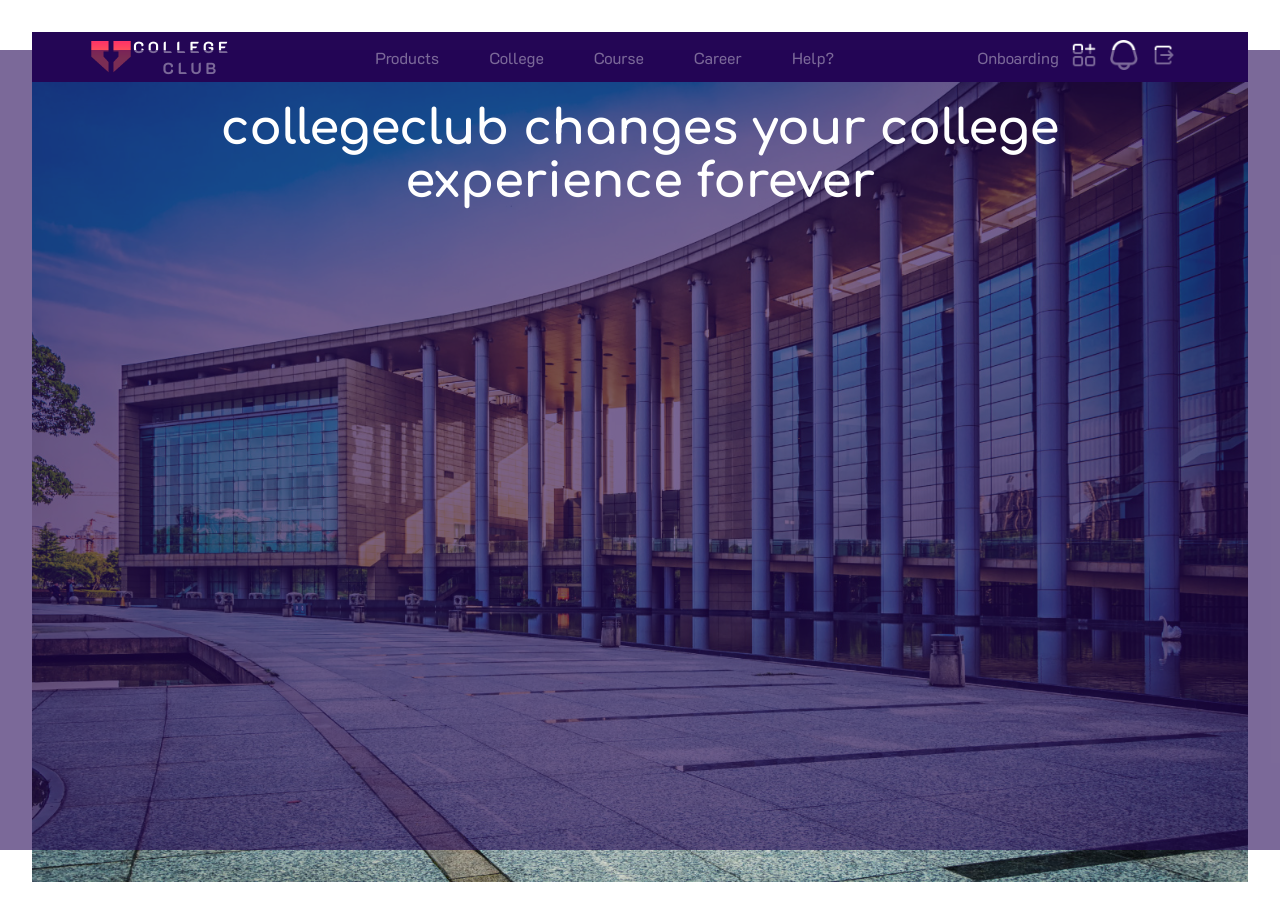
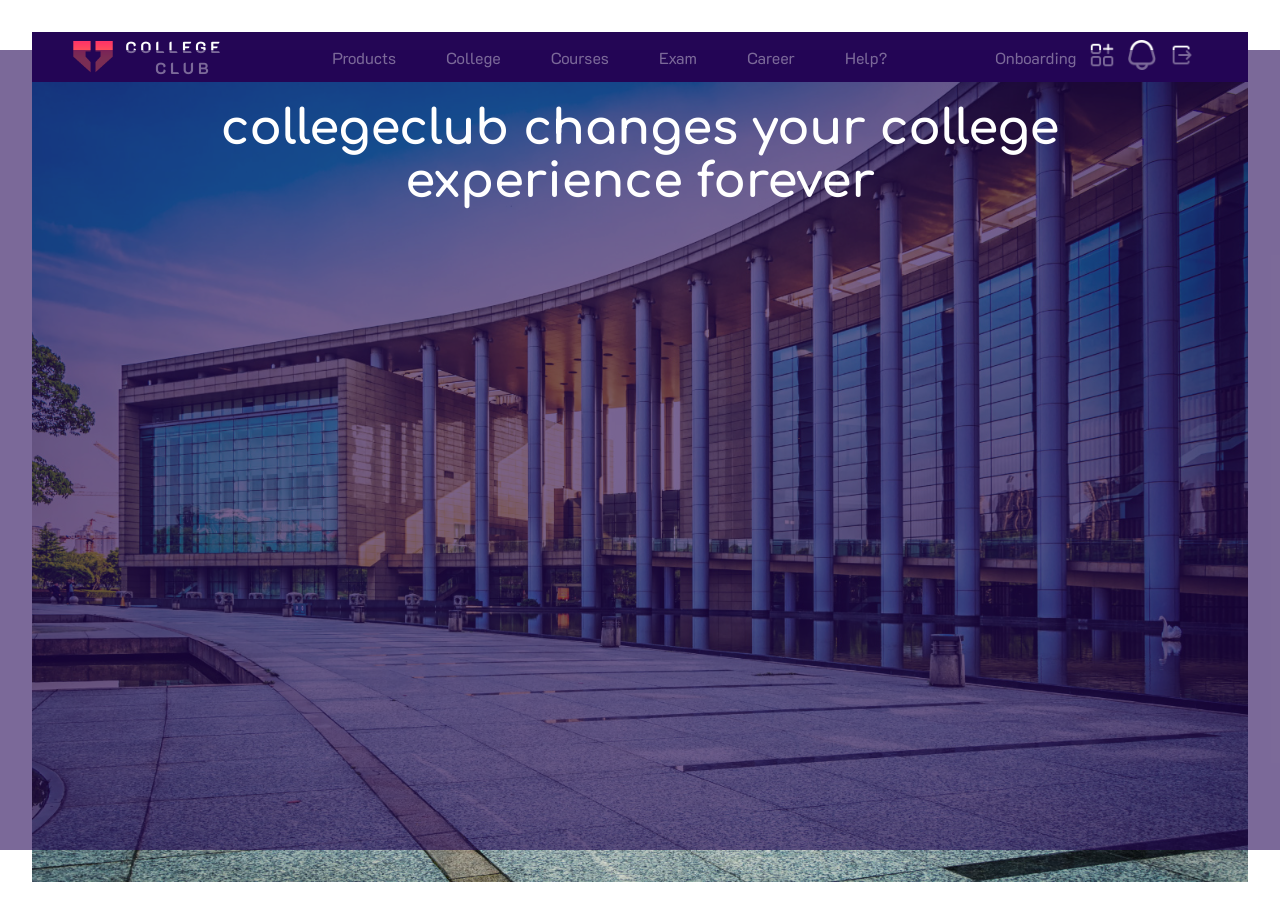
Before and after one commit to ujjwxl/collegeclub, a React (Vite) app in the folder frontend/: page / in a window 1280 px wide. Built offline with nearby package versions, Linux system fonts and the light colour scheme.

Commit message:
commit 9
ok

```diff
--- a/frontend/src/components/Navbar/Navbar.css
+++ b/frontend/src/components/Navbar/Navbar.css
@@ -13,6 +13,7 @@
 
 .navbar-logo h2 {
     margin: auto 0 auto 0;
+    margin-left: 10px;
     color: white;
     font-family: "K2D", sans-serif;
     font-weight: bold;
--- a/frontend/src/components/Navbar/Navbar.jsx
+++ b/frontend/src/components/Navbar/Navbar.jsx
@@ -18,7 +18,8 @@ const Navbar = () => {
       <div className='navbar-links'>
         <Link to=""> Products</Link>
         <Link to="">College</Link>
-        <Link to="">Course</Link>
+        <Link to="">Courses</Link>
+        <Link to="">Exam</Link>
         <Link to="">Career</Link>
         <Link to="">Help?</Link>
       </div>
```
